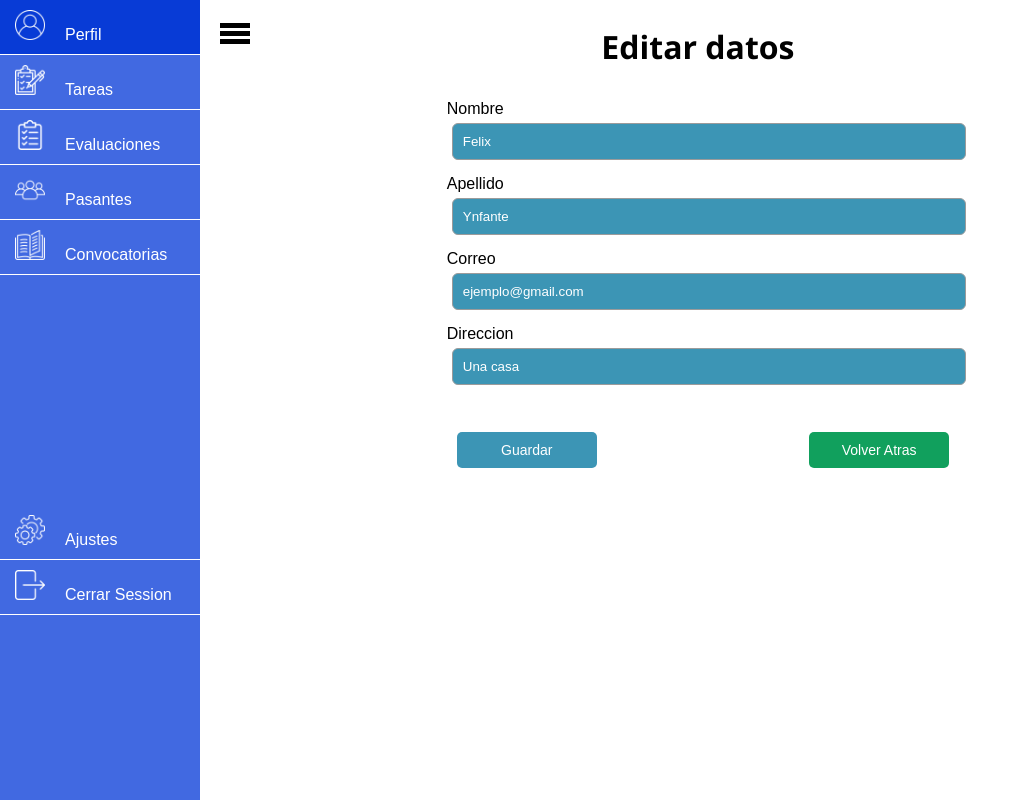
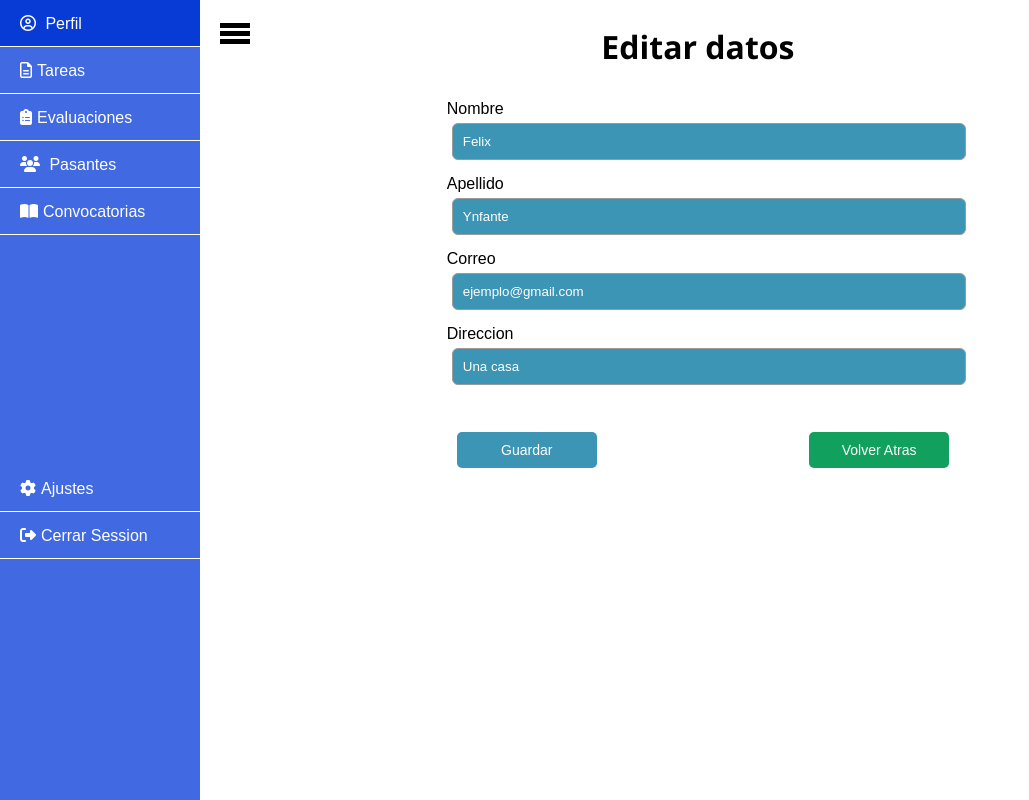
Before and after one commit to FelixJose28/AI-Logic-pasantes, a plain HTML site: page views/pasantes/editar_perfil_pasante.html in a window 1280 px wide. Shown: the whole page, without its empty margins (0-1029 px from the left). Drawn offline with Linux system fonts and the light colour scheme.

Commit message:
Update editar_perfil_pasante.html

```diff
--- a/views/pasantes/editar_perfil_pasante.html
+++ b/views/pasantes/editar_perfil_pasante.html
@@ -5,6 +5,7 @@
     <meta charset="UTF-8">
     <meta http-equiv="X-UA-Compatible" content="IE=edge">
     <meta name="viewport" content="width=device-width, initial-scale=1.0">
+    <script src="https://kit.fontawesome.com/ce59bd3c16.js" crossorigin="anonymous"></script>
     <link rel="stylesheet" href="../../css/style.css">
     <link rel="stylesheet" href="../../css/global-style.css">
     <title>Document</title>
@@ -19,17 +20,17 @@
                     <span></span>
                     <span></span>
                 </div>
-                <ul>
-                    <a href="#"><li><img src="../../img/perfil.png" class="sidebar_icons">Perfil</li></a>
-                    <a href="#"><li><img src="../../img/bloc.png" class="sidebar_icons">Tareas</li></a>
-                    <a href="#"><li><img src="../../img/lista.png" class="sidebar_icons">Evaluaciones</li></a>
-                    <a href="#"><li><img src="../../img/comunidad.png" class="sidebar_icons">Pasantes</li></a>
-                    <a href="#"><li><img src="../../img/libro-abierto.png" class="sidebar_icons">Convocatorias</li></a>
-                </ul>
-                <ul id="opciones_inferiores">
-                    <a href="#"><li><img src="../../img/ajuste.png" class="sidebar_icons">Ajustes</li></a>
-                    <a href="#"><li><img src="../../img/flecha.png" class="sidebar_icons">Cerrar Session</li></a>
-                </ul>
+                 <ul>
+                <a href="#"><li><i class="far fa-user-circle" style="color: white;padding: 5px;" ></i> Perfil</li></a>
+                <a href="#"><li><i class="far fa-file-alt" style="color: white;padding: 5px;"></i>Tareas</li></a>
+                <a href="#"><li><i class="fas fa-clipboard-list" style="color: white;padding: 5px;"></i>Evaluaciones</li></a>
+                <a href="#"> <li><i class="fas fa-users" style="color: white;padding: 5px;"></i> Pasantes</li></a>
+                <a href="#"><li><i class="fas fa-book-open" style="color: white; padding: 5px;"></i>Convocatorias</li></a>
+            </ul>
+            <ul id="opciones_inferiores">
+                <a href="#"><li><i class="fas fa-cog" style="color: white;padding: 5px;"></i>Ajustes</li></a>
+                <a href="#"><li><i class="fas fa-sign-out-alt" style="color: white;padding: 5px;"></i>Cerrar Session</li></a>
+            </ul>
 
         </div>
         <div class="main_container" id="main">
```
